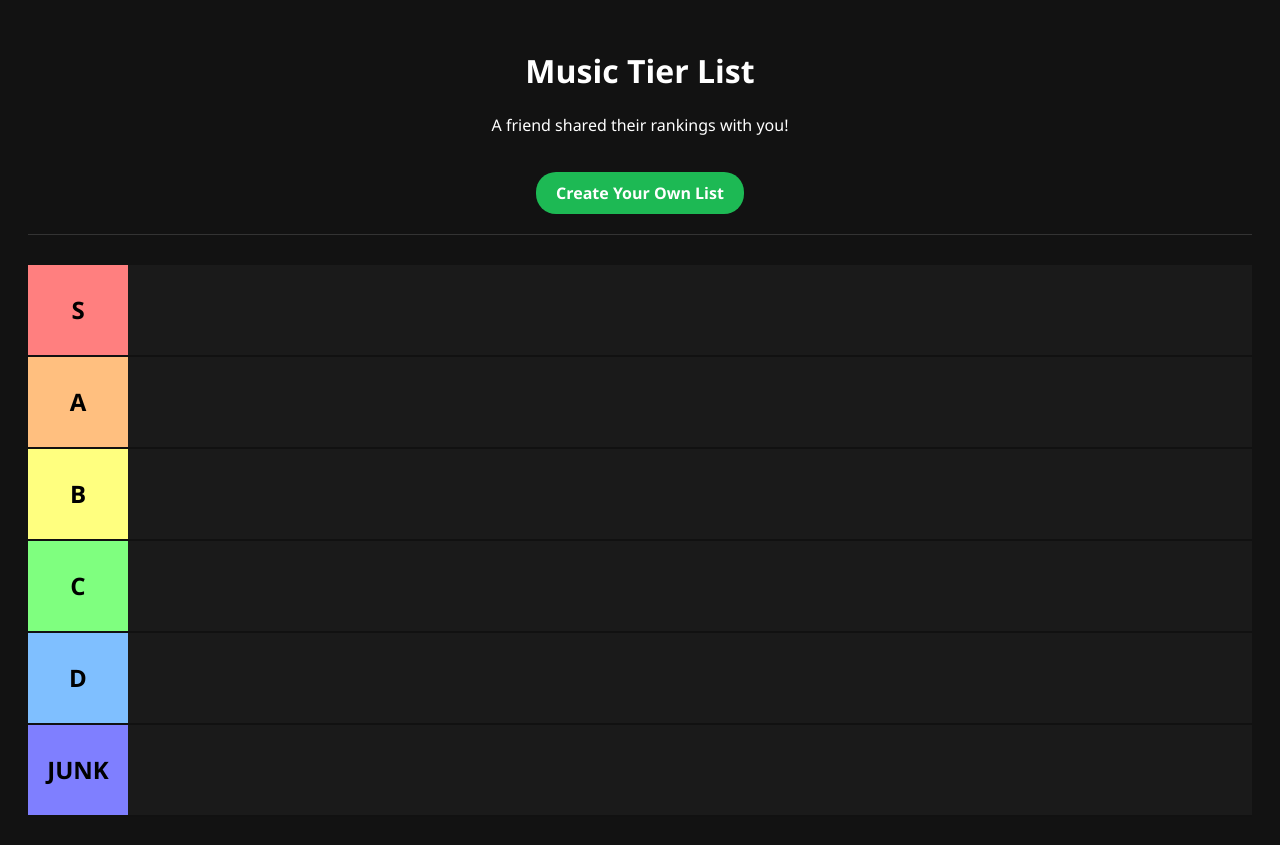
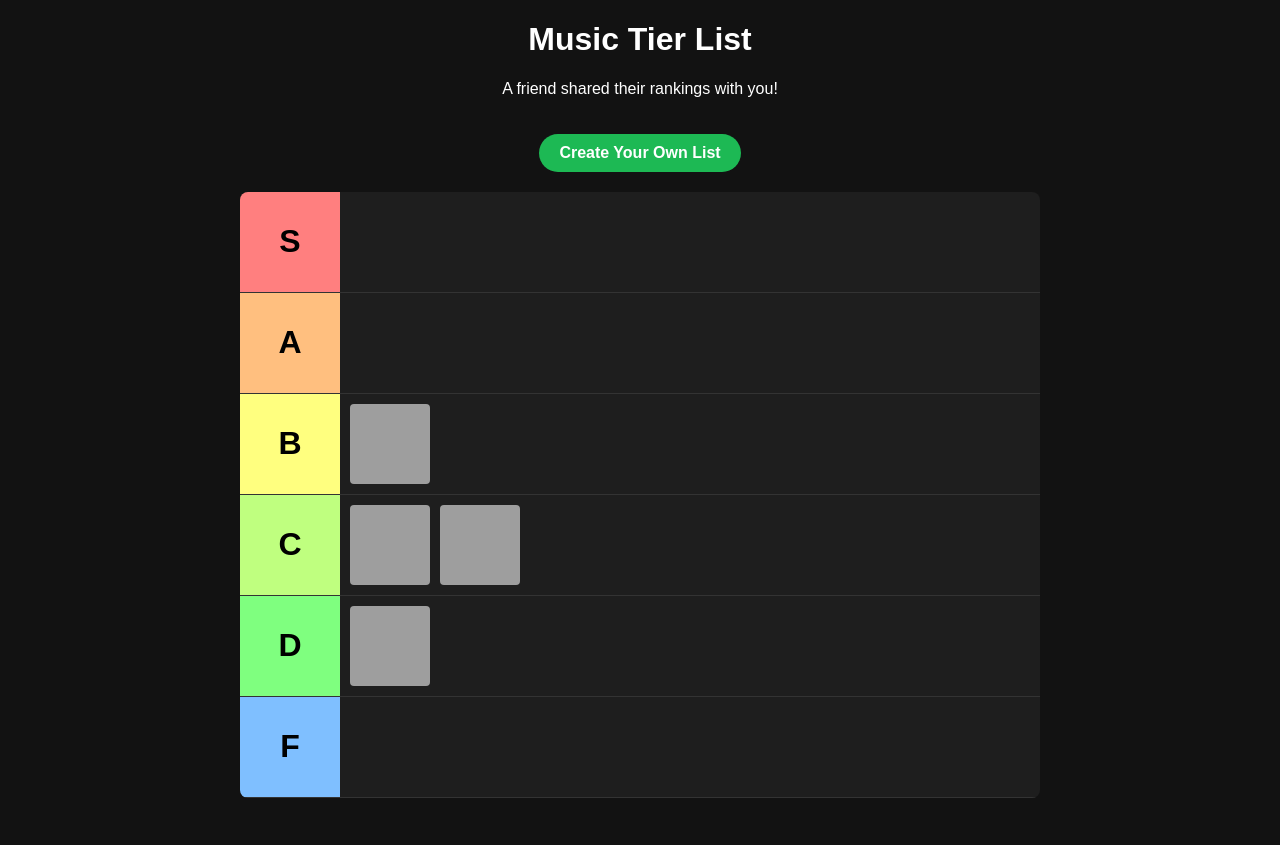
Before and after one commit to farmerClarkson/band-ranker, a Flask app: page /view/abf55886 in a window 1280 px wide. After the commit the page ends 798 px from the top, so only its background shows below. Run offline with Flask 3, Linux system fonts and the light colour scheme; data comes from the database, SQL or seed files in the repository; grey boxes are pictures that could not be loaded.

Commit message:
Debugging

```diff
--- a/templates/view_ranking.html
+++ b/templates/view_ranking.html
@@ -1,105 +1,58 @@
 <!DOCTYPE html>
-<html>
+<html lang="en">
 <head>
-    <title>Band Ranker: Shared List</title>
+    <meta charset="UTF-8">
     <meta name="viewport" content="width=device-width, initial-scale=1.0">
+    <title>Music Tier List - Shared Ranking</title>
     <style>
-        body { font-family: 'Segoe UI', sans-serif; background: #121212; color: white; padding: 20px; }
-        .tier-row { display: flex; min-height: 90px; border-bottom: 2px solid #111; }
-        .tier-label { width: 100px; display: flex; align-items: center; justify-content: center; font-weight: bold; font-size: 1.5rem; color: #000; }
-        .tier-bucket { flex-grow: 1; display: flex; flex-wrap: wrap; padding: 10px; background: #1a1a1a; gap: 15px; }
+        body { font-family: sans-serif; background-color: #121212; color: white; text-align: center; }
+        .tier-container { max-width: 800px; margin: 20px auto; background: #1e1e1e; border-radius: 8px; overflow: hidden; }
+        .tier-row { display: flex; border-bottom: 1px solid #333; min-height: 100px; }
+        .tier-label { width: 100px; display: flex; align-items: center; justify-content: center; font-size: 2rem; font-weight: bold; color: #000; }
+        .tier-bucket { flex-grow: 1; display: flex; flex-wrap: wrap; gap: 10px; padding: 10px; align-items: center; }
+        .band-photo { width: 80px; height: 80px; border-radius: 4px; object-fit: cover; }
+        .btn-home { display: inline-block; margin-top: 20px; padding: 10px 20px; background: #1db954; color: white; text-decoration: none; border-radius: 20px; font-weight: bold; }
 
-        /* Tier Colors */
-        .s { background: #ff7f7f; } .a { background: #ffbf7f; } .b { background: #ffff7f; }
-        .c { background: #7fff7f; } .d { background: #7fbfff; } .junk { background: #7f7fff; }
-
-        .tier-bucket img {  width: 60px;    height: 60px;    border-radius: 4px;    margin: 5px;    display: inline-block;}
-
-        .band-item { width: 80px; text-align: center; }
-        .band-item img { width: 70px; height: 70px; border-radius: 50%; border: 2px solid #333; object-fit: cover; }
-        .band-item p { margin: 5px 0 0 0; font-size: 0.7rem; color: #ccc; overflow: hidden; text-overflow: ellipsis; white-space: nowrap; }
-
-        .header { text-align: center; margin-bottom: 30px; border-bottom: 1px solid #333; padding-bottom: 20px; }
-        .btn-create { background: #1DB954; color: white; text-decoration: none; padding: 10px 20px; border-radius: 20px; font-weight: bold; display: inline-block; margin-top: 20px; }
-
-    @media (max-width: 600px) {
-        .tier-row {
-            min-height: 70px;
+        /* Mobile Fix */
+        @media (max-width: 600px) {
+            .tier-label { width: 60px; font-size: 1.2rem; }
+            .band-photo { width: 50px; height: 50px; }
+            .tier-row { min-height: 70px; }
         }
-        .tier-label {
-            width: 50px;
-            font-size: 1rem;
-        }
-        .tier-bucket {
-            gap: 5px;
-            padding: 5px;
-        }
-        .band-item {
-            width: 60px;
-        }
-        .band-item img {
-            width: 45px;
-            height: 45px;
-        }
-        .band-item p {
-            font-size: 0.5rem;
-        }
-    }
     </style>
 </head>
 <body>
+    <h1>Music Tier List</h1>
+    <p>A friend shared their rankings with you!</p>
+    <a href="/" class="btn-home">Create Your Own List</a>
 
-    <div class="header">
-        <h1>Music Tier List</h1>
-        <p>A friend shared their rankings with you!</p>
-        <a href="/" class="btn-create">Create Your Own List</a>
-    </div>
-
-    <div id="tier-container">
-        <div class="tier-row">
-            <div class="tier-label" style="background-color: #ff7f7f;">S</div>
-            <div class="tier-bucket" id="S"></div></div>
-        <div class="tier-row"><div class="tier-label" style="background-color: #ffbf7f;">A</div><div class="tier-bucket" id="A"></div></div>
-        <div class="tier-row"><div class="tier-label" style="background-color: #ffff7f;">B</div><div class="tier-bucket" id="B"></div></div>
-        <div class="tier-row"><div class="tier-label" style="background-color: #7fff7f;">C</div><div class="tier-bucket" id="C"></div></div>
-        <div class="tier-row"><div class="tier-label" style="background-color: #7fbfff;">D</div><div class="tier-bucket" id="D"></div></div>
-        <div class="tier-row"><div class="tier-label" style="background-color: #7f7fff;">JUNK</div><div class="tier-bucket" id="Junk"></div></div>
+    <div class="tier-container">
+        <div class="tier-row"><div class="tier-label" style="background-color: #ff7f7f;">S</div><div class="tier-bucket" id="S-bucket"></div></div>
+        <div class="tier-row"><div class="tier-label" style="background-color: #ffbf7f;">A</div><div class="tier-bucket" id="A-bucket"></div></div>
+        <div class="tier-row"><div class="tier-label" style="background-color: #ffff7f;">B</div><div class="tier-bucket" id="B-bucket"></div></div>
+        <div class="tier-row"><div class="tier-label" style="background-color: #bfff7f;">C</div><div class="tier-bucket" id="C-bucket"></div></div>
+        <div class="tier-row"><div class="tier-label" style="background-color: #7fff7f;">D</div><div class="tier-bucket" id="D-bucket"></div></div>
+        <div class="tier-row"><div class="tier-label" style="background-color: #7fbfff;">F</div><div class="tier-bucket" id="F-bucket"></div></div>
     </div>
 
     <script>
-        // Flask passes the data as a JSON string into this template
-        const rawData = {{ data | safe }};
-        const ranking = JSON.parse(rawData);
+        // Use the raw data passed from Flask
+        const rawData = {{ data | tojson | safe }};
         const tierData = JSON.parse(rawData);
 
+        // Loop through each tier and inject the images
         Object.keys(tierData).forEach(tier => {
             const bucket = document.getElementById(`${tier}-bucket`);
-            if (bucket) {
+            if (bucket && tierData[tier]) {
                 tierData[tier].forEach(band => {
                     const img = document.createElement('img');
                     img.src = band.image;
                     img.title = band.name;
-                    img.classList.add('band-photo'); // Make sure this matches your CSS
+                    img.classList.add('band-photo');
                     bucket.appendChild(img);
                 });
             }
         });
-
-        // Loop through S, A, B, C, D, Junk
-        Object.keys(ranking).forEach(tier => {
-            const bucket = document.getElementById(tier);
-            const bandsInTier = ranking[tier]; // This is the array of band objects
-
-            bandsInTier.forEach(band => {
-                const div = document.createElement('div');
-                div.className = 'band-item';
-                div.innerHTML = `
-                    <img src="${band.thumb}">
-                    <p>${band.name}</p>
-                `;
-                bucket.appendChild(div);
-            });
-        });
     </script>
 </body>
 </html>
```
